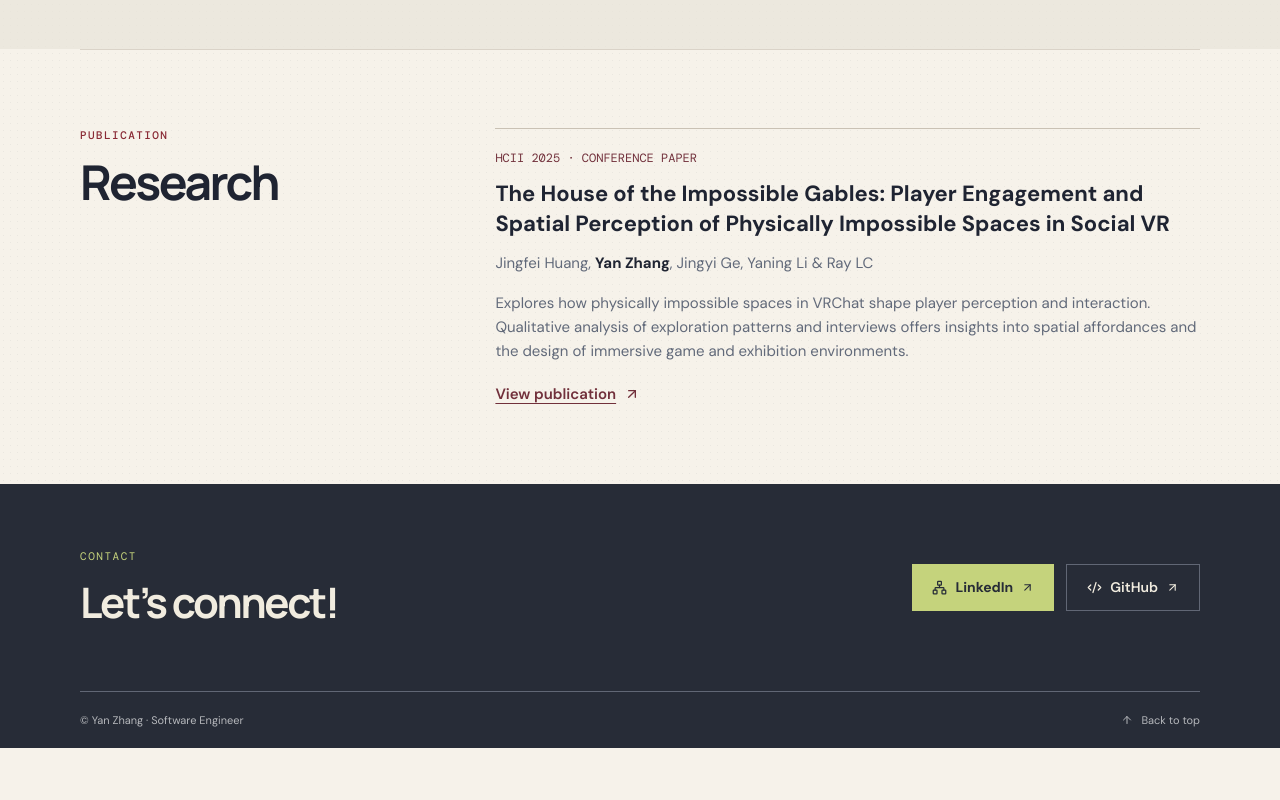
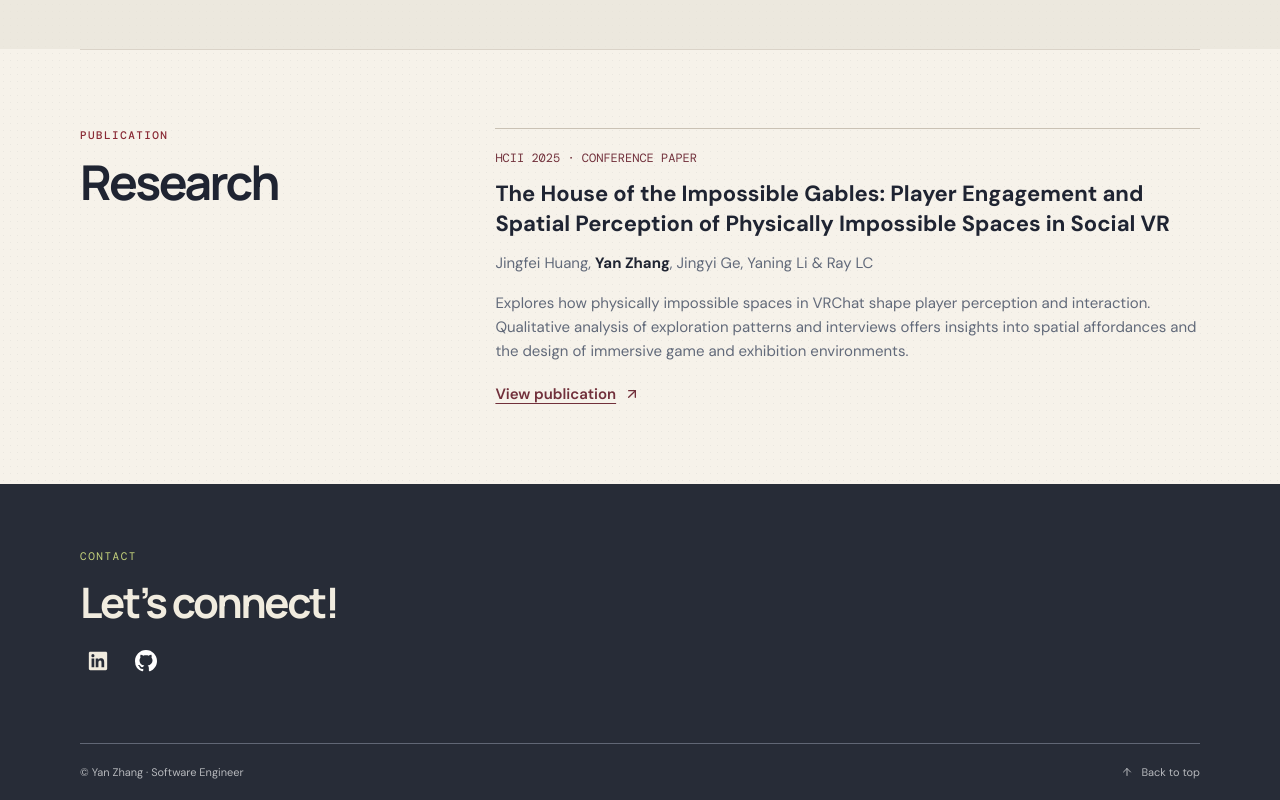
Before and after one commit to kkyan1105/kkyan1105.github.io, a React (Vite) app: page / in a window 1280 px wide. Shown: the part 4262-5062 px from the top of the page. Before the commit the page ends 5010 px from the top, so only its background shows below. Built offline with nearby package versions, Linux system fonts and the light colour scheme.

Commit message:
Replace contact buttons with compact social icons

```diff
--- a/src/Portfolio.tsx
+++ b/src/Portfolio.tsx
@@ -222,11 +222,12 @@ export default function Portfolio() {
         </section>
 
         <section id="contact" className="bg-[#272c37] py-12 text-[#f1ecdf] md:py-16">
-          <div className="page-wrap flex flex-col justify-between gap-7 md:flex-row md:items-center">
-            <div><p className="mono mb-3 text-[11px] uppercase tracking-[.14em] text-[#c5d37c]">Contact</p><h2 className="display text-3xl font-bold md:text-[42px]">Let’s connect!</h2></div>
-            <div className="flex flex-wrap gap-3">
-              <a href={LINKEDIN} target="_blank" rel="noreferrer" className="inline-flex items-center gap-2 bg-[#c5d37c] px-5 py-3 text-[14px] font-bold text-[#272c37] transition hover:bg-[#d5df9e]" aria-label="Connect with Yan on LinkedIn" data-testid="link-linkedin-footer"><Linkedin size={15} aria-hidden="true" /> LinkedIn <ArrowUpRight size={13} aria-hidden="true" /></a>
-              <a href={GITHUB} target="_blank" rel="noreferrer" className="inline-flex items-center gap-2 border border-[#616775] px-5 py-3 text-[14px] font-semibold transition hover:border-[#f1ecdf]" aria-label="View Yan Zhang’s GitHub profile" data-testid="link-github"><Github size={15} aria-hidden="true" /> GitHub <ArrowUpRight size={13} aria-hidden="true" /></a>
+          <div className="page-wrap">
+            <p className="mono mb-3 text-[11px] uppercase tracking-[.14em] text-[#c5d37c]">Contact</p>
+            <h2 className="display text-3xl font-bold md:text-[42px]">Let’s connect!</h2>
+            <div className="mt-4 flex items-center gap-3">
+              <a href={LINKEDIN} target="_blank" rel="noreferrer" className="inline-flex h-9 w-9 items-center justify-center rounded transition hover:text-[#c5d37c] focus-visible:outline focus-visible:outline-2 focus-visible:outline-offset-2" aria-label="Connect with Yan on LinkedIn" title="LinkedIn" data-testid="link-linkedin-footer"><svg width="22" height="22" viewBox="0 0 24 24" fill="currentColor" aria-hidden="true"><path d="M20.45 2H3.55C2.69 2 2 2.68 2 3.52v16.96C2 21.32 2.69 22 3.55 22h16.9c.86 0 1.55-.68 1.55-1.52V3.52C22 2.68 21.31 2 20.45 2ZM7.93 18.75H4.98V9.2h2.95v9.55ZM6.45 7.9a1.71 1.71 0 1 1 0-3.42 1.71 1.71 0 0 1 0 3.42Zm12.3 10.85H15.8V14.1c0-1.11-.02-2.54-1.55-2.54-1.55 0-1.79 1.21-1.79 2.46v4.73H9.51V9.2h2.83v1.3h.04c.39-.74 1.36-1.52 2.8-1.52 3 0 3.57 1.98 3.57 4.56v5.21Z"/></svg></a>
+              <a href={GITHUB} target="_blank" rel="noreferrer" className="inline-flex h-9 w-9 items-center justify-center rounded transition hover:opacity-70 focus-visible:outline focus-visible:outline-2 focus-visible:outline-offset-2" aria-label="View Yan Zhang’s GitHub profile" title="GitHub" data-testid="link-github"><img src="/github-mark.svg" width="22" height="22" className="invert" alt="" aria-hidden="true" /></a>
             </div>
           </div>
         </section>
```
